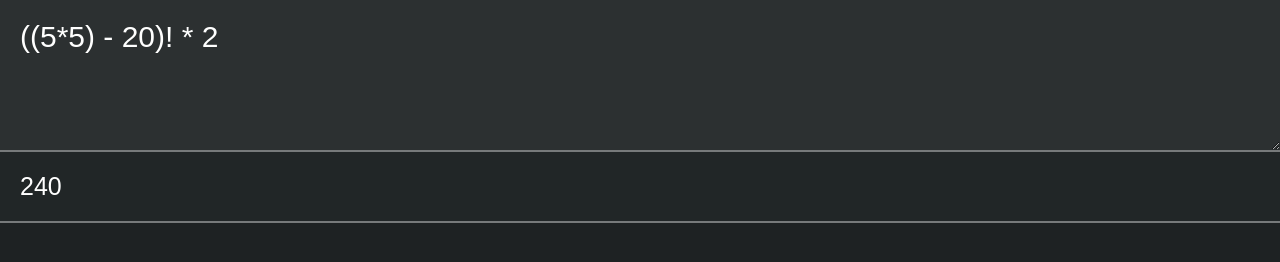
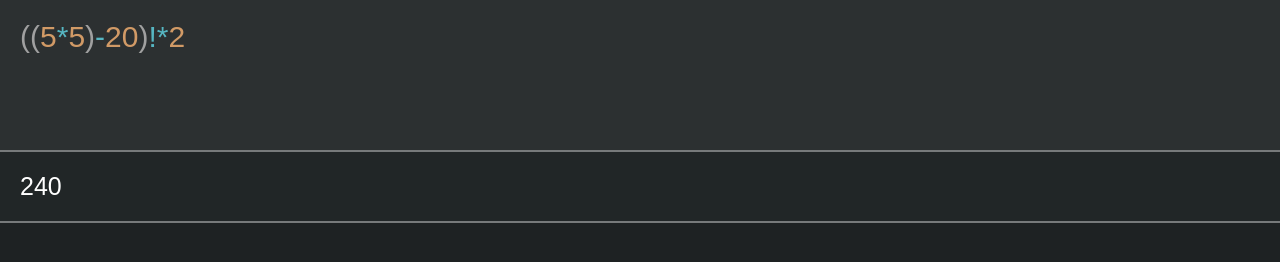
Before and after one commit to Gbr22/kalk, a plain HTML site: page index.html in a window 1280 px wide. Drawn offline with Linux system fonts and the light colour scheme.

Commit message:
syntax highlighting

```diff
--- a/index.html
+++ b/index.html
@@ -8,7 +8,10 @@
 </head>
 <body>
     <div class="container">
-        <textarea id="input"></textarea>
+        <div id="input_wrap">
+            <div id="syntax"></div>
+            <textarea id="input"></textarea>
+        </div>
         <div id="output"></div>
     </div>
     <script src="kalk.js"></script>
--- a/main.css
+++ b/main.css
@@ -10,19 +10,38 @@ body, html {
     flex-direction: column;
 }
 #input {
+    color: transparent;
+    background-color: transparent;
+    caret-color: white;
+}
+#syntax {
+    color: white;
+    background-color: #2C3031;
+}
+#input, #syntax {
+    outline: none;
+    border: none;
     width: 100%;
-    resize: vertical;
+    height: 100%;
+    resize: none;
     margin: 0;
-    height: 150px;
+
     padding: 0;
     box-sizing: border-box;
+    font-size: 30px;
+    font-family: inherit;
+    position: absolute;
+    top: 0;
+    left: 0;
     padding: 20px;
-    outline: none;
-    border: none;
-    background-color: #2C3031;
-    font-size: 30px;
-    color: white;
-    font-family: inherit;
+}
+
+#input_wrap {
+    box-sizing: border-box;
+    resize: none;
+    width: 100%;
+    height: 150px;
+    position: relative;
 }
 #output {
     padding: 20px;
@@ -36,3 +55,13 @@ body, html {
     border-left: none;
     border-right: none;
 }
+
+#syntax .Symbol {
+    color: #56B6C2;
+}
+#syntax .Symbol.brackets {
+    color: rgb(160, 160, 160);
+}
+#syntax .Number {
+    color: #D19A66;
+}
--- a/main.js
+++ b/main.js
@@ -1,9 +1,10 @@
 /* let math = "7.56 * 28 / 3 + 6.5 * 56 / 456 - 446 + 654"; */
-let math = "((5*5) - 20)! * 2";
+let math = "((5*5)-20)!*2";
 /* let math = "5 * 10 + 8 / 5 - 16" */
 /* let math = "0 + sin(1)" */
 
 let input = document.getElementById("input");
+let syntax = document.getElementById("syntax");
 
 input.oninput = function(){
     onInputChange();
@@ -13,10 +14,29 @@ let output = document.getElementById("output");
 input.value = math;
 
 function onInputChange(){
+    let math = input.value;
 
-    console.log("running",input.value);
+    let tokens = tokenize(math);
+
+    /* console.log(tokens); */
+    tokens = tokens.map((token)=>{
+        return token.string.split("").map((char, index)=>{
+            let t = new token.constructor();
+            console.log(token.foundAt,index,char);
+            t.string = char;
+            t.foundAt = token.foundAt+index;
+            return t;
+        })
+    }).flat();
+
+    let isBrackets = (t)=>t.string == "(" || t.string == ")";
+
+    syntax.innerHTML = tokens.map((token)=>{
+        return `<span class="${token.constructor.name} ${isBrackets(token) ? 'brackets' : ''}">${token.string}</span>`
+    }).join("");
+    console.log("running",math);
     try {
-        output.innerHTML = evalMath(input.value);
+        output.innerHTML = evalMath(math,{});
     } catch(err){
         output.innerHTML = "Error";
     }
```
